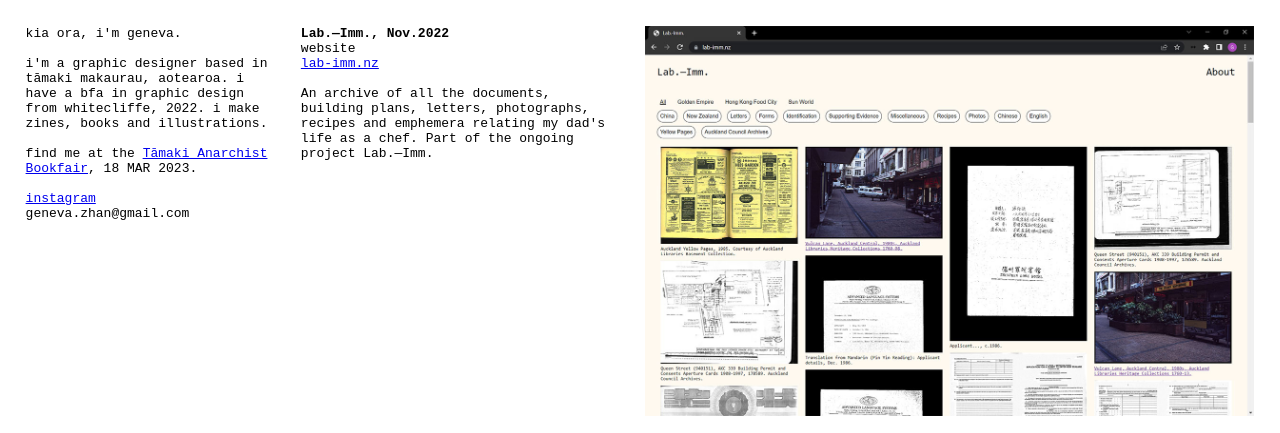
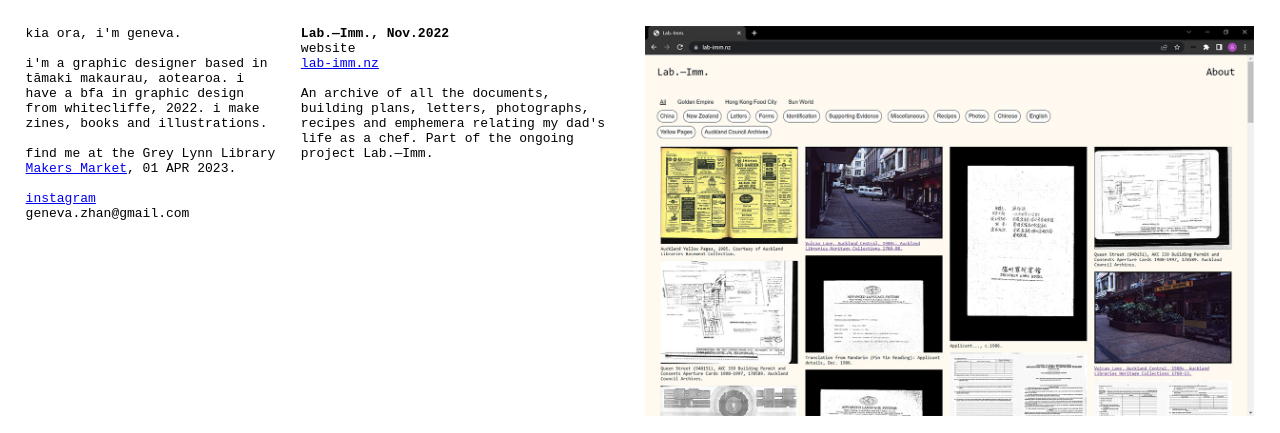
Before and after one commit to ggggeneva/portfolio, a plain HTML site: page index.html in a window 1280 px wide. Shown: the top 433 px of the page. Drawn offline with Linux system fonts and the light colour scheme.

Commit message:
updated upcoming event

```diff
--- a/index.html
+++ b/index.html
@@ -16,7 +16,7 @@
       <br>
       <p>i'm a graphic designer based in tāmaki makaurau, aotearoa. i have a bfa in graphic design from whitecliffe, 2022. i make zines, books and illustrations.</p>
       <br>
-      <p>find me at the <a href="https://www.tamakianarchistbookfair.com/" target="_blank" rel="noopener noreferrer">T&amacr;maki Anarchist Bookfair</a>, 18 MAR 2023.</p>
+      <p>find me at the Grey Lynn Library <a href="https://fb.me/e/2IrXX9byO" target="_blank" rel="noopener noreferrer">Makers Market</a>, 01 APR 2023.</p>
       <br>
       <a href="https://www.instagram.com/ggggeneva/" target="_blank" rel="noopener noreferrer">instagram</a>
       <p>geneva.zhan@gmail.com</p>
```
